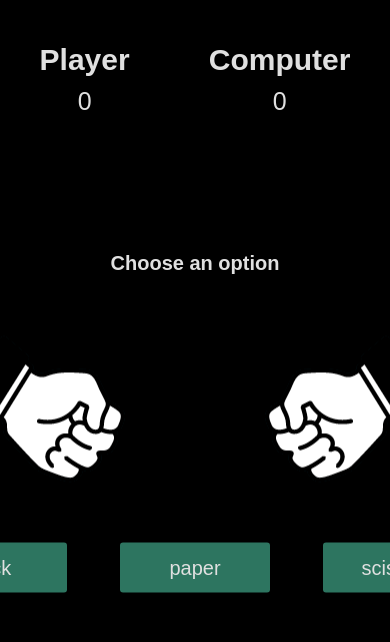
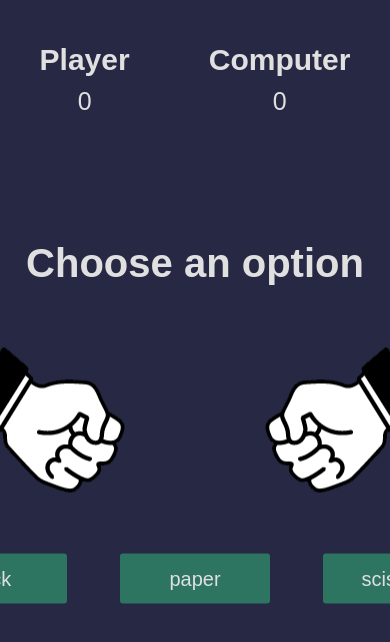
Before and after one commit to JJTacks/rock-paper-scissors, a plain HTML site: page index.html in a window 390 px wide. Both pictures are taken after a click on the button "Let's Play". Shown: the top 642 px of the page. Drawn offline with Linux system fonts and the light colour scheme.

Commit message:
Update style.css

```diff
--- a/style.css
+++ b/style.css
@@ -148,10 +148,7 @@ div.fadeIn {
 }
 
 @media only screen and (max-width: 768px) {
-  section {
-    background-color: black;
-   }
   .winner {
-    font-size: 20px;
+    font-size: 40px;
   }
 }
```
